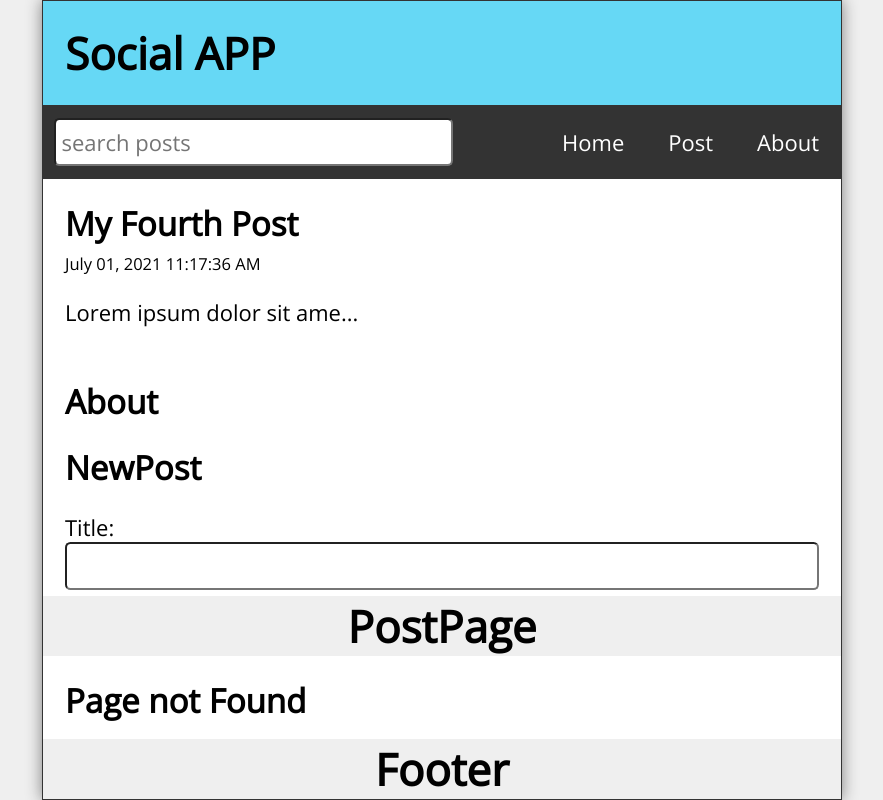
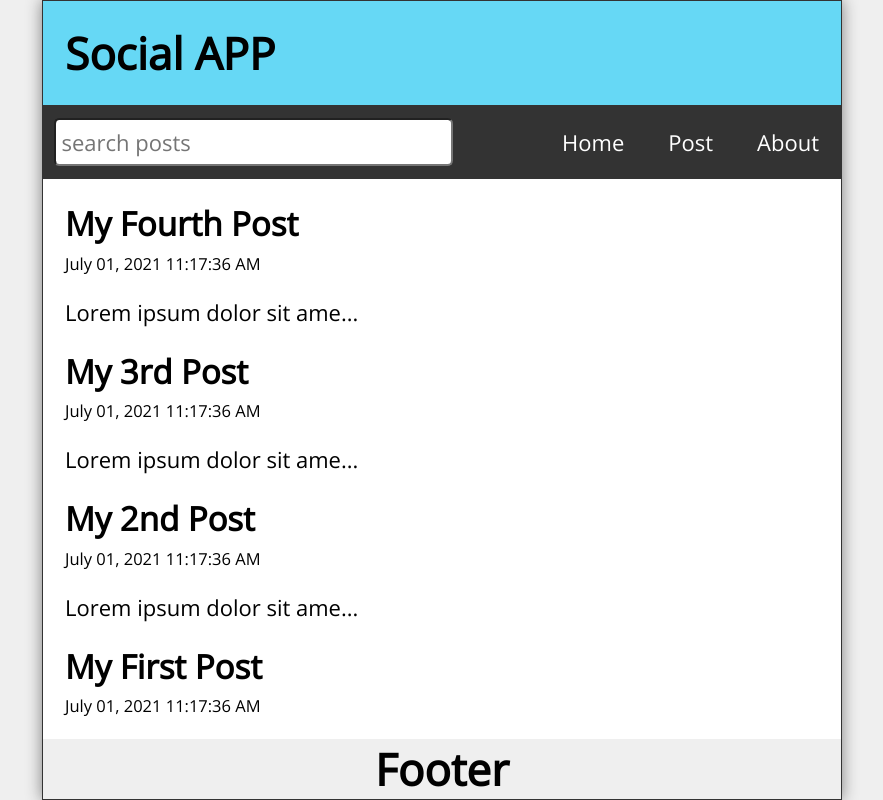
Before and after one commit to Manikandan1818/Social, a React (Create React App) app: page / in a window 1280 px wide. Shown: the whole page, without its empty margins (198-1081 px from the left). Built offline with nearby package versions, Linux system fonts and the light colour scheme.

Commit message:
Routes inserted

```diff
--- a/src/App.js
+++ b/src/App.js
@@ -5,9 +5,9 @@ import Home from "./Home";
 import Missing from "./Missing";
 import Nav from "./Nav";
 import NewPost from "./NewPost";
-import PostPage from "./PostPage";
 import Header from "./Header";
 import { format } from "date-fns";
+import { Route, Routes } from "react-router-dom";
 
 function App() {
   const [posts, setPosts] = useState([
@@ -65,8 +65,11 @@ function App() {
     <div className="App">
       <Header title="Social APP" />
       <Nav search={search} setSearch={setSearch} />
-      <Home posts={searchResults} />
-      <About />
+      <Routes>
+        <Route path="/" element={<Home posts={searchResults} />} />
+        <Route
+          path="post"
+          element={
             <NewPost
               handleSubmit={handleSubmit}
               postTitle={postTitle}
@@ -74,8 +77,11 @@ function App() {
               postBody={postBody}
               setPostBody={setPostBody}
             />
-      <PostPage />
-      <Missing />
+          }
+        />
+        <Route path="about" element={<About />} />
+        <Route path="*" element={<Missing />} />
+      </Routes>
       <Footer />
     </div>
   );
```
Lines whose indentation alone changed are shown as unchanged.
